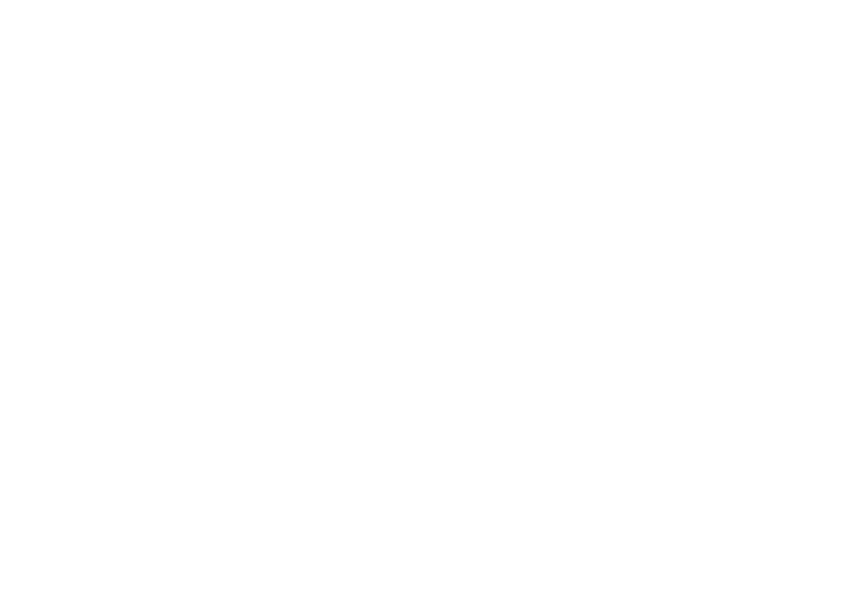
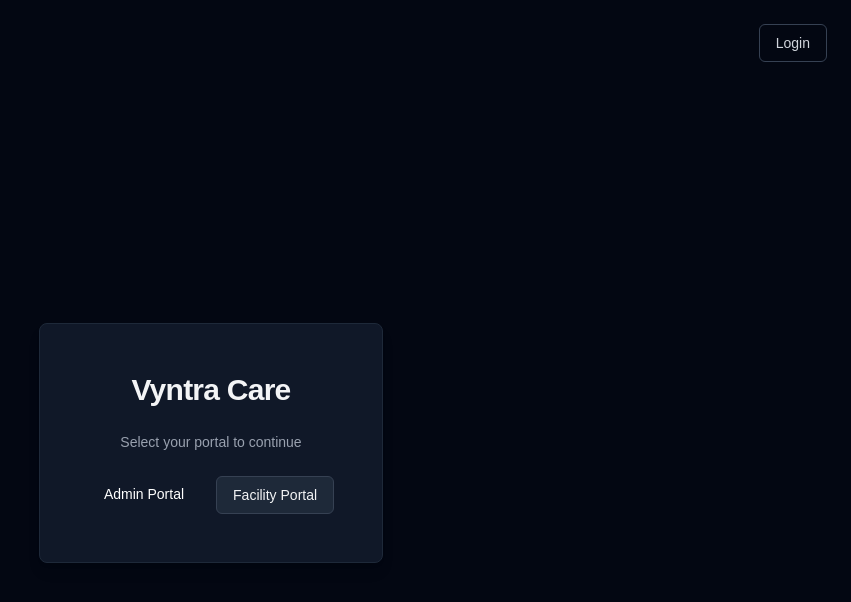
Before and after one commit to Ayesha-Javaidd/VyntraCare, a Next.js app: page / in a window 1280 px wide. Shown: the top 602 px of the page, without its empty margins (429-1280 px from the left). Built offline with nearby package versions, Linux system fonts and the light colour scheme.

Commit message:
updated login + theme dark

```diff
--- a/src/app/auth/layout.tsx
+++ b/src/app/auth/layout.tsx
@@ -1,53 +1,9 @@
-"use client"
+import type { ReactNode } from "react"
 
-import { useState } from "react"
-import { useRouter } from "next/navigation"
-import Button from "@/components/ui/Button"
-import Input from "@/components/ui/Input"
-
-export default function LoginPage() {
-  const router = useRouter()
-  const [email, setEmail] = useState("")
-  const [password, setPassword] = useState("")
-
-  const handleLogin = (e: React.FormEvent) => {
-    e.preventDefault()
-
-    // For Sprint 1: simulate role-based redirect
-    if (email.includes("admin")) {
-      router.push("/admin/dashboard")
-    } else {
-      router.push("/facility/dashboard")
-    }
-  }
-
+export default function AuthLayout({ children }: { children: ReactNode }) {
   return (
-    <div className="flex items-center justify-center min-h-screen bg-gray-50">
-      <div className="bg-white p-8 rounded-lg shadow-md w-full max-w-md">
-        <h2 className="text-2xl font-semibold mb-6 text-center">Login</h2>
-
-        <form onSubmit={handleLogin} className="space-y-4">
-          <Input
-            label="Email"
-            type="email"
-            value={email}
-            onChange={(e) => setEmail(e.target.value)}
-            placeholder="you@example.com"
-            required
-          />
-
-          <Input
-            label="Password"
-            type="password"
-            value={password}
-            onChange={(e) => setPassword(e.target.value)}
-            placeholder="Enter password"
-            required
-          />
-
-          <Button type="submit" label="Login" />
-        </form>
-      </div>
+    <div className="min-h-screen flex items-center justify-center bg-gray-950 text-gray-100">
+      {children}
     </div>
   )
 }
--- a/src/app/auth/login/page.tsx
+++ b/src/app/auth/login/page.tsx
@@ -1,10 +1,62 @@
-"use client";
+"use client"
+
+import { useState } from "react"
+import { useRouter } from "next/navigation"
+import Button from "@/components/ui/Button"
+import Input from "@/components/ui/Input"
 
 export default function LoginPage() {
+  const router = useRouter()
+  const [email, setEmail] = useState("")
+  const [password, setPassword] = useState("")
+
+  const handleLogin = (e: React.FormEvent) => {
+    e.preventDefault()
+
+    // Sprint 1 only: simulated role routing
+    if (email.toLowerCase().includes("admin")) {
+      router.push("/admin/dashboard")
+    } else {
+      router.push("/facility/dashboard")
+    }
+  }
+
   return (
-    <div >
-      <h1 className="text-2xl text-amber-950 font-bold mb-4">Login</h1>
-      <p className=" text-amber-950">Login form will go here.</p>
+    <div className="w-full max-w-md bg-gray-900 border border-gray-800 rounded-lg p-8 shadow-lg">
+      <h1 className="text-2xl font-semibold text-center mb-2">
+        Vyntra Care
+      </h1>
+      <p className="text-sm text-gray-400 text-center mb-6">
+        Sign in to continue
+      </p>
+
+      <form onSubmit={handleLogin} className="space-y-4">
+        <Input
+          label="Email"
+          type="email"
+          value={email}
+          onChange={(e) => setEmail(e.target.value)}
+          placeholder="you@vyntracare.com"
+          required
+          dark
+        />
+
+        <Input
+          label="Password"
+          type="password"
+          value={password}
+          onChange={(e) => setPassword(e.target.value)}
+          placeholder="••••••••"
+          required
+          dark
+        />
+
+        <Button
+          type="submit"
+          label="Login"
+          className="w-full"
+        />
+      </form>
     </div>
-  );
+  )
 }
--- a/src/app/page.tsx
+++ b/src/app/page.tsx
@@ -1,16 +1,40 @@
 import Link from "next/link"
+import Button from "@/components/ui/Button"
 
 export default function Home() {
   return (
-    <div className="flex items-center justify-center  text-white min-h-screen">
-      <div className="space-y-4 text-center">
-        <h1 className="text-3xl font-semibold m-12">Vyntra Care</h1>
+    <div className="min-h-screen bg-gray-950 text-gray-100 flex flex-col">
 
-        <div className="space-x-4">
-          <Link href="/admin/dashboard">Admin</Link>
-          <Link href="/facility/dashboard">Facility</Link>
+      {/* Top Navigation */}
+      <header className="flex justify-end p-6">
+        <Link href="/auth/login">
+          <Button label="Login" variant="ghost" />
+        </Link>
+      </header>
+
+      {/* Main Content */}
+      <main className="flex flex-1 items-center justify-center">
+        <div className="bg-gray-900 border border-gray-800 rounded-lg p-12 text-center space-y-6 shadow-lg">
+          <h1 className="text-3xl font-semibold tracking-tight">
+            Vyntra Care
+          </h1>
+
+          <p className="text-sm text-gray-400">
+            Select your portal to continue
+          </p>
+
+          <div className="flex justify-center gap-4">
+            <Link href="/admin/dashboard">
+              <Button label="Admin Portal" />
+            </Link>
+
+            <Link href="/facility/dashboard">
+              <Button label="Facility Portal" variant="secondary" />
+            </Link>
+          </div>
         </div>
-      </div>
+      </main>
+
     </div>
   )
 }
--- a/src/components/layout/AdminSidebar.tsx
+++ b/src/components/layout/AdminSidebar.tsx
@@ -13,25 +13,31 @@ export default function AdminSidebar() {
   const pathname = usePathname()
 
   return (
-    <aside className="w-64 bg-white border-r min-h-screen p-4">
-      <h2 className="text-lg font-semibold mb-6">Admin Panel</h2>
+    <aside className="w-64 min-h-screen bg-gray-950 border-r border-gray-800 p-6">
+      <h2 className="text-lg font-semibold text-gray-100 mb-8">
+        Admin Panel
+      </h2>
 
       <nav className="space-y-2">
-        {navItems.map((item) => (
+        {navItems.map((item) => {
+          const isActive = pathname === item.href
+
+          return (
             <Link
               key={item.href}
               href={item.href}
-            className={`block px-3 py-2 rounded-md text-sm font-medium
+              className={`block px-3 py-2 rounded-md text-sm font-medium transition-colors
                 ${
-                pathname === item.href
+                  isActive
                     ? "bg-primary text-white"
-                  : "text-gray-700 hover:bg-gray-100"
+                    : "text-gray-400 hover:bg-gray-900 hover:text-gray-100"
                 }
               `}
             >
               {item.label}
             </Link>
-        ))}
+          )
+        })}
       </nav>
     </aside>
   )
--- a/src/components/layout/FacilitySidebar.tsx
+++ b/src/components/layout/FacilitySidebar.tsx
@@ -12,25 +12,31 @@ export default function FacilitySidebar() {
   const pathname = usePathname()
 
   return (
-    <aside className="w-64 bg-white border-r min-h-screen p-4">
-      <h2 className="text-lg font-semibold mb-6">Facility Portal</h2>
+    <aside className="w-64 min-h-screen bg-gray-950 border-r border-gray-800 p-6">
+      <h2 className="text-lg font-semibold text-gray-100 mb-8">
+        Facility Portal
+      </h2>
 
       <nav className="space-y-2">
-        {navItems.map((item) => (
+        {navItems.map((item) => {
+          const isActive = pathname === item.href
+
+          return (
             <Link
               key={item.href}
               href={item.href}
-            className={`block px-3 py-2 rounded-md text-sm font-medium
+              className={`block px-3 py-2 rounded-md text-sm font-medium transition-colors
                 ${
-                pathname === item.href
-                  ? "bg-primary text-amber-900"
-                  : "text-gray-700 hover:bg-gray-100"
+                  isActive
+                    ? "bg-primary text-white"
+                    : "text-gray-400 hover:bg-gray-900 hover:text-gray-100"
                 }
               `}
             >
               {item.label}
             </Link>
-        ))}
+          )
+        })}
       </nav>
     </aside>
   )
--- a/src/components/layout/Topbar.tsx
+++ b/src/components/layout/Topbar.tsx
@@ -1,7 +1,7 @@
 export default function Topbar() {
   return (
-    <header className="h-18 border-b bg-white flex items-center px-6">
-      <h1 className="text-xl font-bold text-amber-900">
+    <header className="h-16 border-b border-gray-800 bg-gray-950 flex items-center px-6">
+      <h1 className="text-lg font-semibold text-gray-100">
         Vyntra Care
       </h1>
     </header>
--- a/src/components/ui/Button.tsx
+++ b/src/components/ui/Button.tsx
@@ -2,7 +2,7 @@ type ButtonProps = {
   label: string
   onClick?: () => void
   type?: "button" | "submit" | "reset"
-  variant?: "primary" | "secondary" | "danger"
+  variant?: "primary" | "secondary" | "danger" | "ghost"
   className?: string
 }
 
@@ -11,22 +11,25 @@ export default function Button({
   onClick,
   type = "button",
   variant = "primary",
-  className = "",
+  className = "cursor-pointer",
 }: ButtonProps) {
   const baseStyles =
-    "px-4 py-2 rounded-md text-sm font-medium transition-colors duration-200"
+    "px-4 py-2 rounded-md text-sm font-medium transition-colors duration-200 focus:outline-none focus:ring-2 focus:ring-primary"
 
-  const variants: { [key: string]: string } = {
+  const variants: Record<string, string> = {
     primary: "bg-primary text-white hover:bg-primary/80",
-    secondary: "bg-gray-100 text-gray-800 hover:bg-gray-200",
+    secondary:
+      "bg-gray-800 text-gray-100 border border-gray-700 hover:bg-gray-700",
     danger: "bg-red-600 text-white hover:bg-red-700",
+    ghost:
+      "bg-transparent text-gray-300 hover:text-white hover:bg-gray-800 border border-gray-700",
   }
 
   return (
     <button
       type={type}
       onClick={onClick}
-      className={`${baseStyles} ${variants[variant]} ${className}`}
+      className={`${baseStyles} ${variants[variant]} ${className}` }
     >
       {label}
     </button>
--- a/src/components/ui/Input.tsx
+++ b/src/components/ui/Input.tsx
@@ -5,6 +5,7 @@ type InputProps = {
   onChange: (e: React.ChangeEvent<HTMLInputElement>) => void
   placeholder?: string
   required?: boolean
+  dark?: boolean
 }
 
 export default function Input({
@@ -14,17 +15,29 @@ export default function Input({
   onChange,
   placeholder,
   required = false,
+  dark = false,
 }: InputProps) {
+  const base =
+    "px-3 py-2 rounded-md text-sm focus:outline-none focus:ring-2"
+
+  const lightStyles =
+    "border border-gray-300 bg-white text-gray-900 focus:ring-primary"
+
+  const darkStyles =
+    "border border-gray-700 bg-gray-800 text-gray-100 placeholder-gray-400 focus:ring-primary"
+
   return (
-    <div className="flex flex-col">
-      <label className="text-sm font-medium mb-1">{label}</label>
+    <div className="flex flex-col gap-1">
+      <label className="text-sm font-medium text-gray-400">
+        {label}
+      </label>
       <input
         type={type}
         value={value}
         onChange={onChange}
         placeholder={placeholder}
         required={required}
-        className="border border-gray-300 rounded-md px-3 py-2 focus:outline-none focus:ring-2 focus:ring-primary"
+        className={`${base} ${dark ? darkStyles : lightStyles}`}
       />
     </div>
   )
```
Lines whose indentation alone changed are shown as unchanged.
